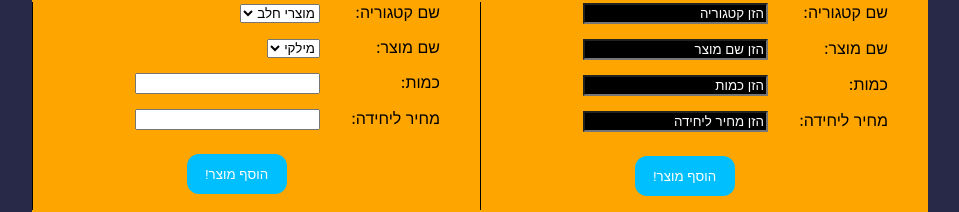
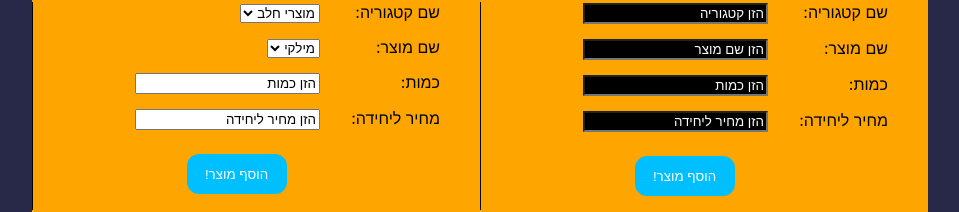
Before and after one commit to liamcoh/Shop, a React (Create React App) app: page / in a window 1280 px wide. Shown: the part 348-560 px from the top of the page, without its empty margins (160-1119 px from the left). Built offline with nearby package versions, Linux system fonts and the light colour scheme.

Commit message:
finished

```diff
--- a/src/App.js
+++ b/src/App.js
@@ -1,50 +1,92 @@
-import React, { useState } from 'react';
+import React, { useEffect, useState } from 'react';
 import Header from './Components/Header'
 import Body from './Components/Body'
 import appStyles from './App.module.css';
 
 function App() {
 
-  var rows = [
+  // Initial DB values
+  var DB = [
     { category: 'פירות', name:'אבוקדו', number:3, price:5 },
     { category: 'מוצרי חלב', name:'מילקי', number:6, price:4}
   ];
 
-  const [list, setList] = useState(rows)
-  const [category1, setCategory1] = useState('הזן קטגוריה')
-  const [name1, setName1] = useState('הזן שם מוצר')
-  const [category2, setCategory2] = useState('מוצרי חלב')
-  const [name2, setName2] = useState('מילקי')
-  const [number1, setNumber1] = useState('הזן כמות')
-  const [price1, setPrice1] = useState('הזן מחיר ליחידה')
-  const [number2, setNumber2] = useState('הזן כמות')
-  const [price2, setPrice2] = useState('הזן מחיר ליחידה')
+  // States
+  const [list, setList] = useState(DB)
+  const [sum, setSum] = useState(0)
+  const [categoryWrite, setCategoryWrite] = useState('הזן קטגוריה')
+  const [nameWrite, setNameWrite] = useState('הזן שם מוצר')
+  const [numberWrite, setNumberWrite] = useState('הזן כמות')
+  const [priceWrite, setPriceWrite] = useState('הזן מחיר ליחידה')
+  const [categorySelect, setCategorySelect] = useState('מוצרי חלב')
+  const [nameSelect, setNameSelect] = useState('מילקי')
+  const [numberSelect, setNumberSelect] = useState('הזן כמות')
+  const [priceSelect, setPriceSelect] = useState('הזן מחיר ליחידה')
 
-  function setRows(category, name, number, price) {
+
+  function addToList(category, name, number, price) {
+
+    // check if category and name contain only letters
+    if (!/^[a-z][a-z\s]*$/.test(category) && !/^[א-ת][א-ת\s]*$/.test(category)) {
+      alert("קטגוריה שגויה")
+      return;
+    }
+
+    if (!/^[a-z][a-z\s]*$/.test(name) && !/^[א-ת][א-ת\s]*$/.test(name)) {
+      alert("שם שגוי")
+      return;
+    }
+
+    // check if number and price contain only digits
+    if (!/^\d+$/.test(number)) {
+      alert("מספר שגוי")
+      return;
+    }
+
+    if (!/^\d+$/.test(price)) {
+      alert("מספר שגוי")
+      return;
+    }
+
     var tmp = [...list]
+
     tmp.push({
       category: category,
       name: name,
       number: number,
-      price: price
+      price: price,
+      totalPrice: price * number
     })
+
+    setSum(s => s + price * number)
     setList(tmp)
   }
 
+  // Calculate total price column for each item.
+  useEffect(() => {
+    list.forEach((row) => {
+      row.totalPrice = row.price * row.number
+      setSum(s => s + row.totalPrice)
+    })  // eslint-disable-next-line react-hooks/exhaustive-deps
+  }, [])
+
+
   return (
     <div className={appStyles.main}>
-      <Header rows={list} />
+      <Header list={list} sum={sum} />
+
       <hr className={appStyles.hr}></hr>
+
       <Body
-      setRows={setRows}
-      category1={[category1, setCategory1]}
-      name1={[name1, setName1]}
-      category2={[category2, setCategory2]}
-      name2={[name2, setName2]}
-      number1={[number1, setNumber1]}
-      price1={[price1, setPrice1]}
-      number2={[number2, setNumber2]}
-      price2={[price2, setPrice2]} />
+      addToList={addToList}
+      categoryWrite={[categoryWrite, setCategoryWrite]}
+      nameWrite={[nameWrite, setNameWrite]}
+      categorySelect={[categorySelect, setCategorySelect]}
+      nameSelect={[nameSelect, setNameSelect]}
+      numberWrite={[numberWrite, setNumberWrite]}
+      priceWrite={[priceWrite, setPriceWrite]}
+      numberSelect={[numberSelect, setNumberSelect]}
+      priceSelect={[priceSelect, setPriceSelect]} />
     </div>
   );
 }
--- a/src/Components/Body.js
+++ b/src/Components/Body.js
@@ -4,7 +4,7 @@ import FormWrite from './FormWrite.js';
 import FormSelect from './FormSelect.js';
 import plusIcon from '../Assets/plusIcon.svg';
 
-function Body({ setRows, category1, name1, category2 , name2 , number1, price1, number2, price2 }) {
+function Body({ addToList, categoryWrite, nameWrite, categorySelect , nameSelect , numberWrite, priceWrite, numberSelect, priceSelect }) {
 
 
   return (
@@ -13,11 +13,12 @@ function Body({ setRows, category1, name1, category2 , name2 , number1, price1,
       {/*Title*/}
       <img className={BodyStyles.iconImg} src={plusIcon} alt='plusIcon'></img>
       <p className={BodyStyles.sumP}>הוסף מוצר חדש:</p>
+
       <div className={BodyStyles.lineBreak}></div>
 
       {/*Body*/}
-      <FormWrite setRows={setRows} category={category1} name={name1} number={number1} price={price1}  />
-      <FormSelect setRows={setRows} category={category2} name={name2} number={number2} price={price2} />
+      <FormWrite addToList={addToList} category={categoryWrite} name={nameWrite} number={numberWrite} price={priceWrite}  />
+      <FormSelect addToList={addToList} category={categorySelect} name={nameSelect} number={numberSelect} price={priceSelect} />
 
     </div>
   );
--- a/src/Components/FormSelect.js
+++ b/src/Components/FormSelect.js
@@ -1,7 +1,7 @@
 import React from 'react';
 import FormSelectStyles from './FormSelect.module.css';
 
-function FormSelect({ side, setRows, category, name, number, price }) {
+function FormSelect({ addToList, category, name, number, price }) {
 
     const featuredCategories = ['מוצרי חלב', 'פירות', 'ירקות', 'חטיפים', 'ניקיון', 'אסטתיקה', 'שתייה', 'אלכוהול']
     const featuredItems =
@@ -49,7 +49,7 @@ function FormSelect({ side, setRows, category, name, number, price }) {
             <div style={{ textAlign: 'center' }}>
                 <button
                 type='button'
-                onClick={() => setRows(category[0], name[0], number[0], price[0])}>
+                onClick={() => addToList(category[0], name[0], number[0], price[0])}>
                     הוסף מוצר!
                 </button>
                 </div>
--- a/src/Components/FormSelect.module.css
+++ b/src/Components/FormSelect.module.css
@@ -17,7 +17,7 @@
 }
 
 .formDiv > form > input {
-    color: white;
+    color: black;
 }
 
 .formDiv > div > button {
--- a/src/Components/FormWrite.js
+++ b/src/Components/FormWrite.js
@@ -1,8 +1,8 @@
 import React from 'react';
 import FormWriteStyles from './FormWrite.module.css';
 
-function FormWrite({ side, setRows, category, name, number, price }) {
-console.log(category)
+function FormWrite({ addToList, category, name, number, price }) {
+
 
   return (
     <div className={FormWriteStyles.formDiv}>
@@ -33,7 +33,7 @@ console.log(category)
         <div style={{ textAlign: 'center' }}>
             <button
             type='button'
-            onClick={() => setRows(category[0], name[0], number[0], price[0])}>
+            onClick={() => addToList(category[0], name[0], number[0], price[0])}>
                 הוסף מוצר!
             </button>
             </div>
--- a/src/Components/Header.js
+++ b/src/Components/Header.js
@@ -4,14 +4,7 @@ import logo from '../Assets/logo.svg';
 import checkIcon from '../Assets/checkIcon.svg';
 import xIcon from '../Assets/xIcon.svg';
 
-function Header({ rows }) {
-
-  var sum = 0;
-
-  rows.forEach((row) => {
-    row.totalPrice = row.price * row.number
-    sum += row.totalPrice
-  })
+function Header({ list, sum }) {
 
   const useSortableData = (items, config = null) => {
     const [sortConfig, setSortConfig] = React.useState(config);
@@ -47,7 +40,7 @@ function Header({ rows }) {
     return { items: sortedItems, requestSort, sortConfig };
   };
 
-  const { items, requestSort, sortConfig } = useSortableData(rows);
+  const { items, requestSort, sortConfig } = useSortableData(list);
   const getClassNamesFor = (name) => {
     if (!sortConfig) {
       return;
@@ -55,12 +48,13 @@ function Header({ rows }) {
     return sortConfig.key === name ? sortConfig.direction : undefined;
   };
 
+
   return (
     <div className={headerStyles.flexBox}>
 
       {/*Title*/}
       <img className={headerStyles.logoImg} src={logo} alt='logo'></img>
-      <p className={headerStyles.title}>רשימת הקניות שלי ({rows.length})</p>
+      <p className={headerStyles.title}>רשימת הקניות שלי ({list.length})</p>
       <div className={headerStyles.lineBreak}></div>
 
       {/*Table*/}
@@ -112,7 +106,7 @@ function Header({ rows }) {
           </thead>
           <tbody>
             {items.map((item) => (
-              <tr key={item.id}>
+              <tr key={item.name}>
                 <td>{item.category}</td>
                 <td>{item.name}</td>
                 <td>{item.number}</td>
--- a/src/Components/Header.module.css
+++ b/src/Components/Header.module.css
@@ -76,18 +76,6 @@ thead button {
     cursor: pointer;
 }
 
-thead button.ascending::after {
-    content: '👇';
-    display: inline-block;
-    margin-left: 1em;
-}
-
-thead button.descending::after {
-    content: '☝️';
-    display: inline-block;
-    margin-left: 1em;
-}
-
 tbody td {
     text-align: right;
     padding: 0.5em;
```
Also changed, not shown: 1 other file (tests, documents, lock files or other folders).
